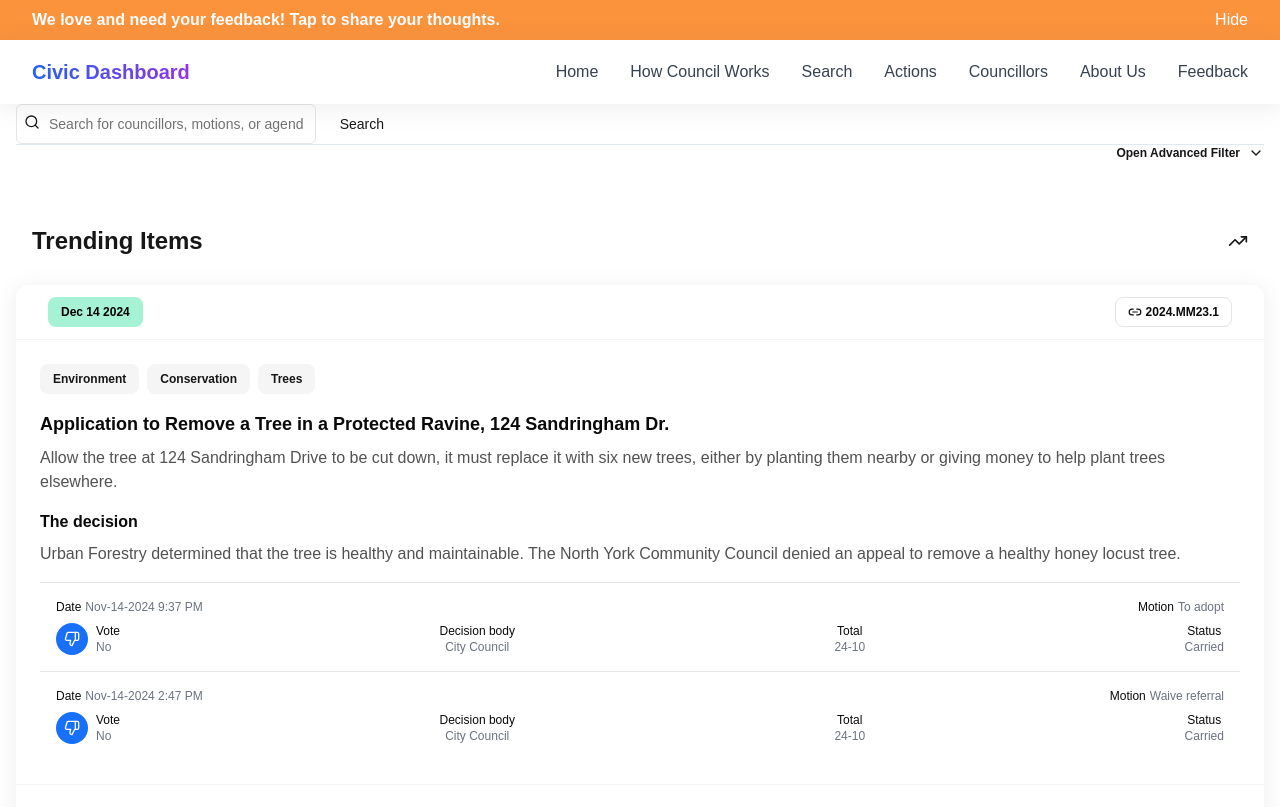
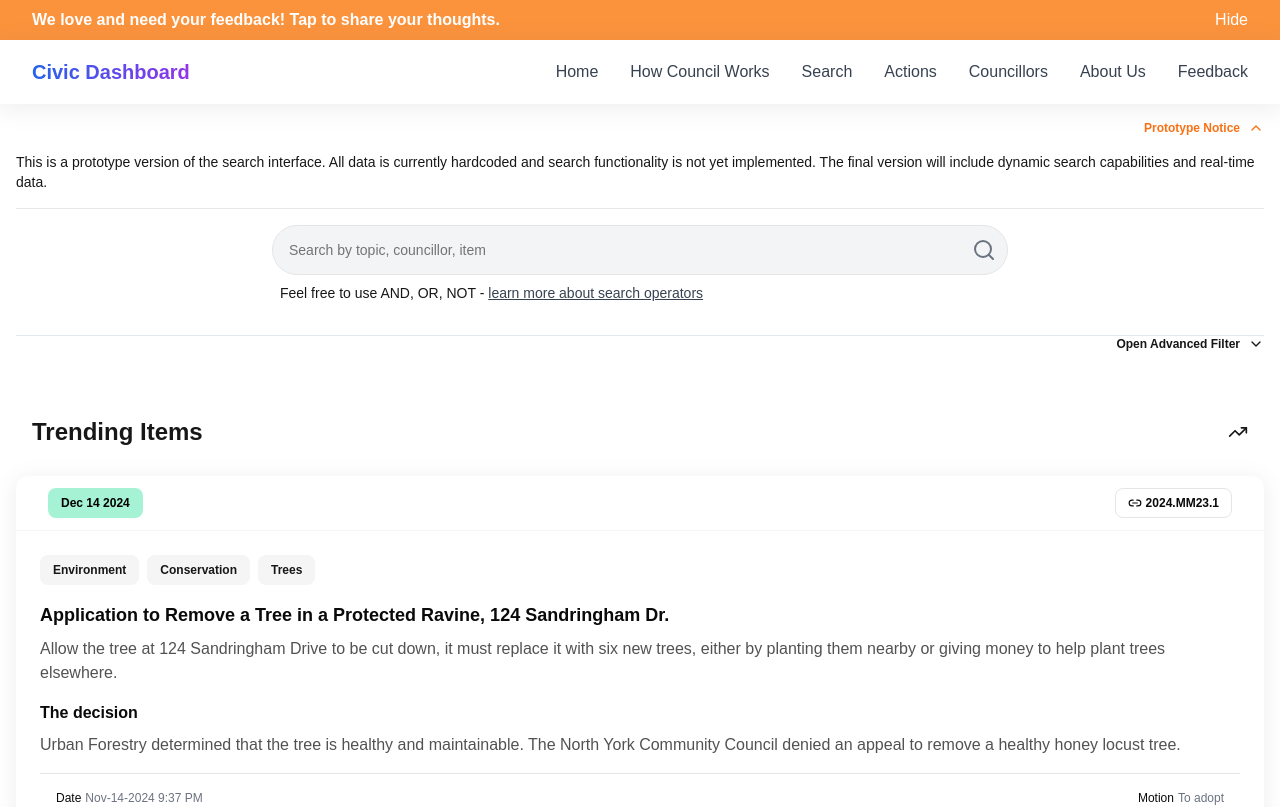
Before and after one commit to civic-dashboard/civic-dashboard-web, a Next.js app: page /search in a window 1280 px wide. Shown: the top 807 px of the page. Built offline with nearby package versions, Linux system fonts and the light colour scheme.

Commit message:
more lint, search bar fix, and prototype accordion

```diff
--- a/src/components/SearchBar.tsx
+++ b/src/components/SearchBar.tsx
@@ -6,20 +6,24 @@ import Link from 'next/link';
 
 export default function SearchBar() {
   return (
-    <div className="flex w-full max-w-sm items-center space-x-2">
-      <div className="relative w-full">
-        <Search className="absolute left-2 top-2.5 h-4 w-4 text-muted-foreground" />
+    <div className="w-full max-w-3xl mx-auto p-4">
+      <div className="relative mb-2">
         <Input
-          placeholder="Search for councillors, motions, or agenda items..."
-          className="pl-8"
+          type="text"
+          placeholder="Search by topic, councillor, item"
+          className="pl-4 pr-12 py-6 bg-gray-100 rounded-full text-base"
         />
+        <div className="absolute right-3 top-1/2 transform -translate-y-1/2">
+          <Search className="h-6 w-6 text-gray-500" />
+        </div>
       </div>
-      <Link
-        href="/search"
-        className="inline-flex items-center justify-center whitespace-nowrap rounded-md text-sm font-medium ring-offset-background transition-colors focus-visible:outline-none focus-visible:ring-2 focus-visible:ring-ring focus-visible:ring-offset-2 disabled:pointer-events-none disabled:opacity-50 bg-primary text-primary-foreground hover:bg-primary/90 h-10 px-4 py-2"
-      >
-        Search
-      </Link>
+
+      <div className="text-sm mb-4 px-2">
+        Feel free to use AND, OR, NOT -{' '}
+        <Link href="#" className="text-gray-700 underline">
+          learn more about search operators
+        </Link>
+      </div>
     </div>
   );
 }
--- a/src/components/SearchInterface.tsx
+++ b/src/components/SearchInterface.tsx
@@ -174,6 +174,28 @@ export function SearchInterface() {
     // Commenting out SearchProvider since we're not using real search
     // <SearchProvider>
     <div className="container mx-auto px-4">
+      {/* Prototype Notice */}
+      <div className="flex flex-col items-end space-y-4 pt-4">
+        <Accordion
+          type="multiple"
+          defaultValue={['prototype']}
+          className="w-full"
+        >
+          <AccordionItem value="prototype">
+            <AccordionTrigger className="text-orange-500">
+              Prototype Notice
+            </AccordionTrigger>
+            <AccordionContent>
+              <div className="text-sm text-muted-foreground">
+                This is a prototype version of the search interface. All data is
+                currently hardcoded and search functionality is not yet
+                implemented. The final version will include dynamic search
+                capabilities and real-time data.
+              </div>
+            </AccordionContent>
+          </AccordionItem>
+        </Accordion>
+      </div>
       {/* Search Bar */}
       <div>
         <SearchBar />
```
Also changed, not shown: 1 other file (tests, documents, lock files or other folders).
